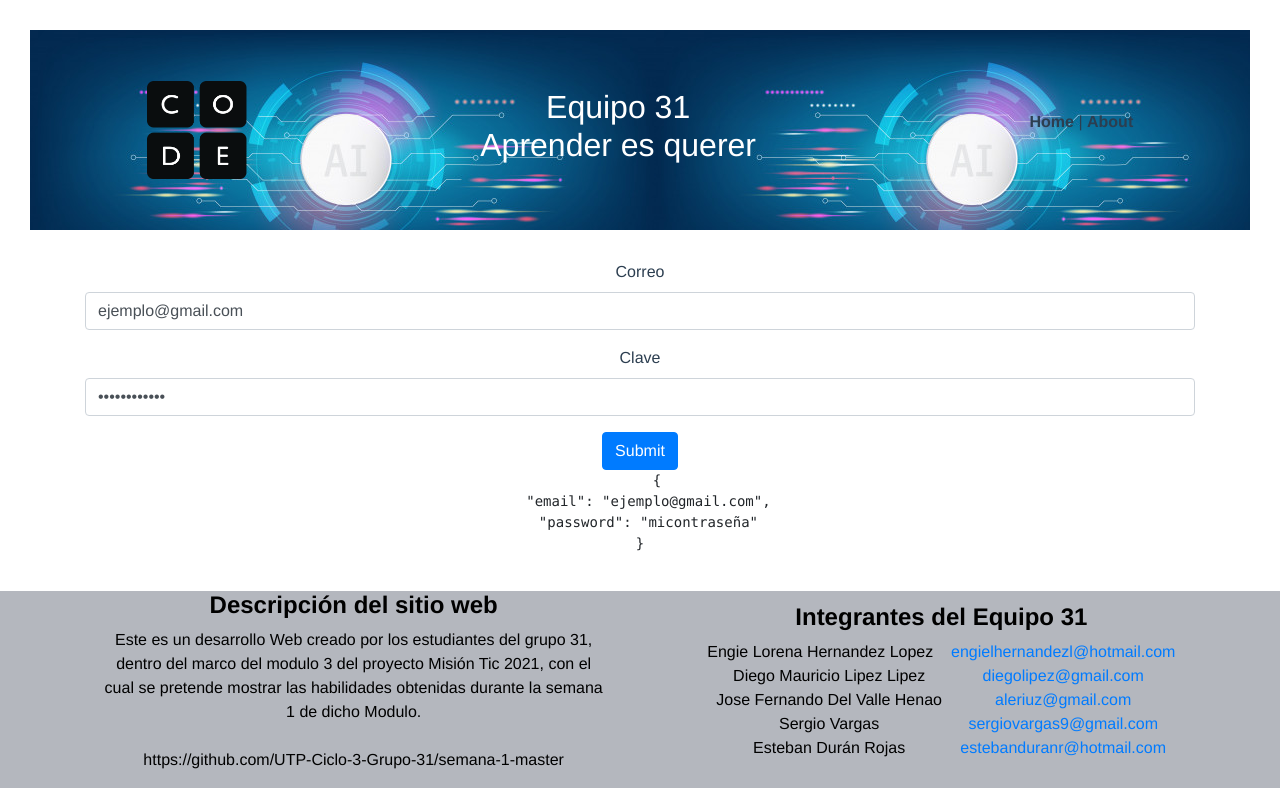
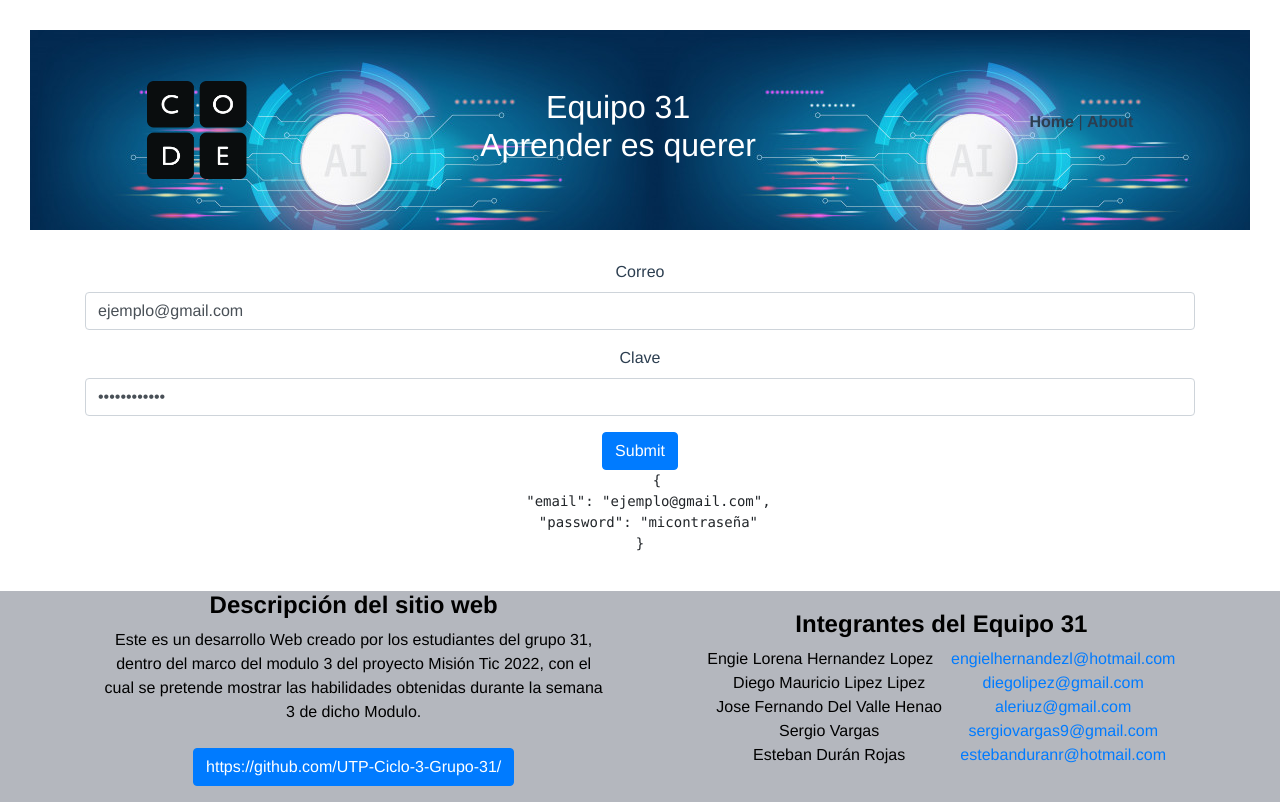
Before and after one commit to UTP-Ciclo-3-Grupo-31/frontend-final, a Vue app: page / in a window 1280 px wide. Built offline with nearby package versions, Linux system fonts and the light colour scheme.

Commit message:
Actualizacion menor en footer

```diff
--- a/src/components/FooterComponent.vue
+++ b/src/components/FooterComponent.vue
@@ -3,11 +3,11 @@
         <div>
             <h4><strong>Descripción del sitio web</strong></h4>
             <p> Este es un desarrollo Web creado por los estudiantes del grupo 31,<br>
-                dentro del marco del modulo 3 del proyecto Misión Tic 2021, con el<br>
+                dentro del marco del modulo 3 del proyecto Misión Tic 2022, con el<br>
                 cual se pretende mostrar las habilidades obtenidas durante la semana<br>
-                1 de dicho Modulo. <br> <br>
+                3 de dicho Modulo. <br> <br>
 
-                <a>https://github.com/UTP-Ciclo-3-Grupo-31/semana-1-master</a>
+                <a target="_blank" class="btn btn-primary" href="https://github.com/UTP-Ciclo-3-Grupo-31/">https://github.com/UTP-Ciclo-3-Grupo-31/</a>
             </p>
 
 
```
